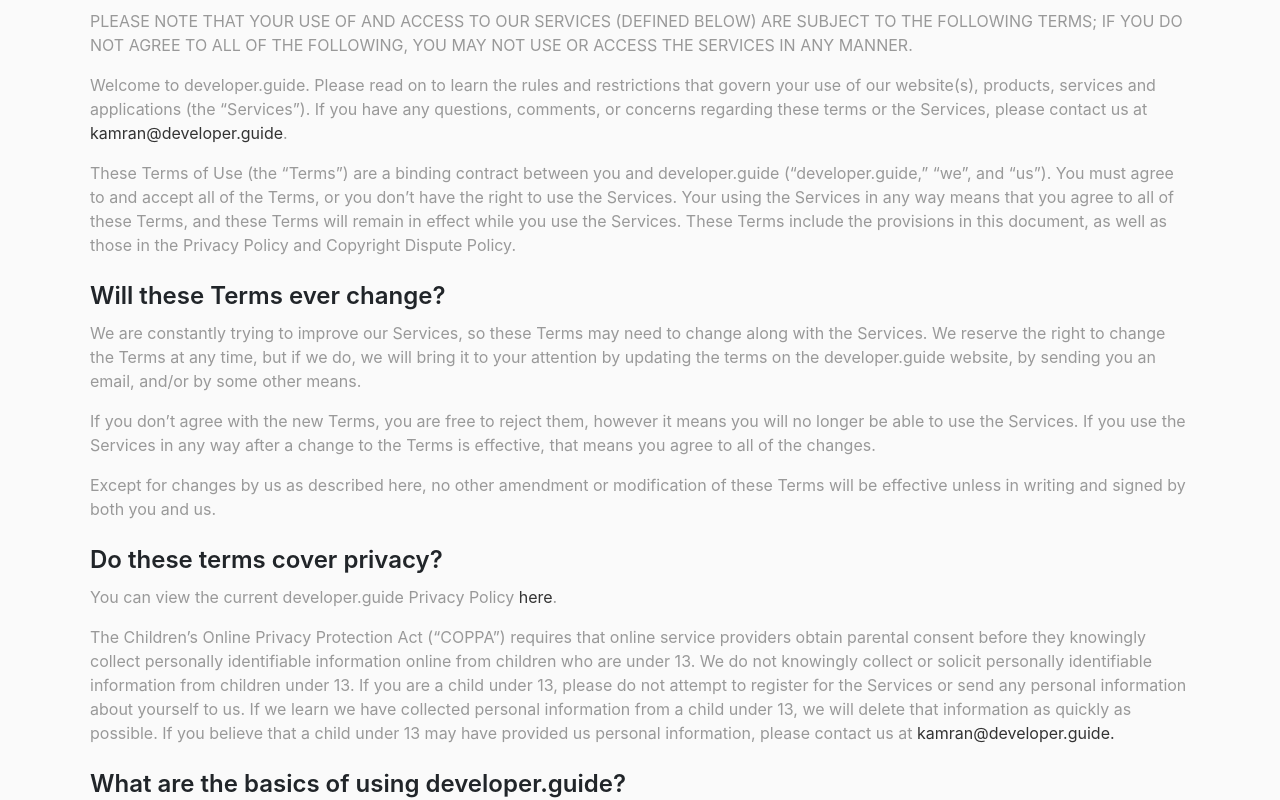
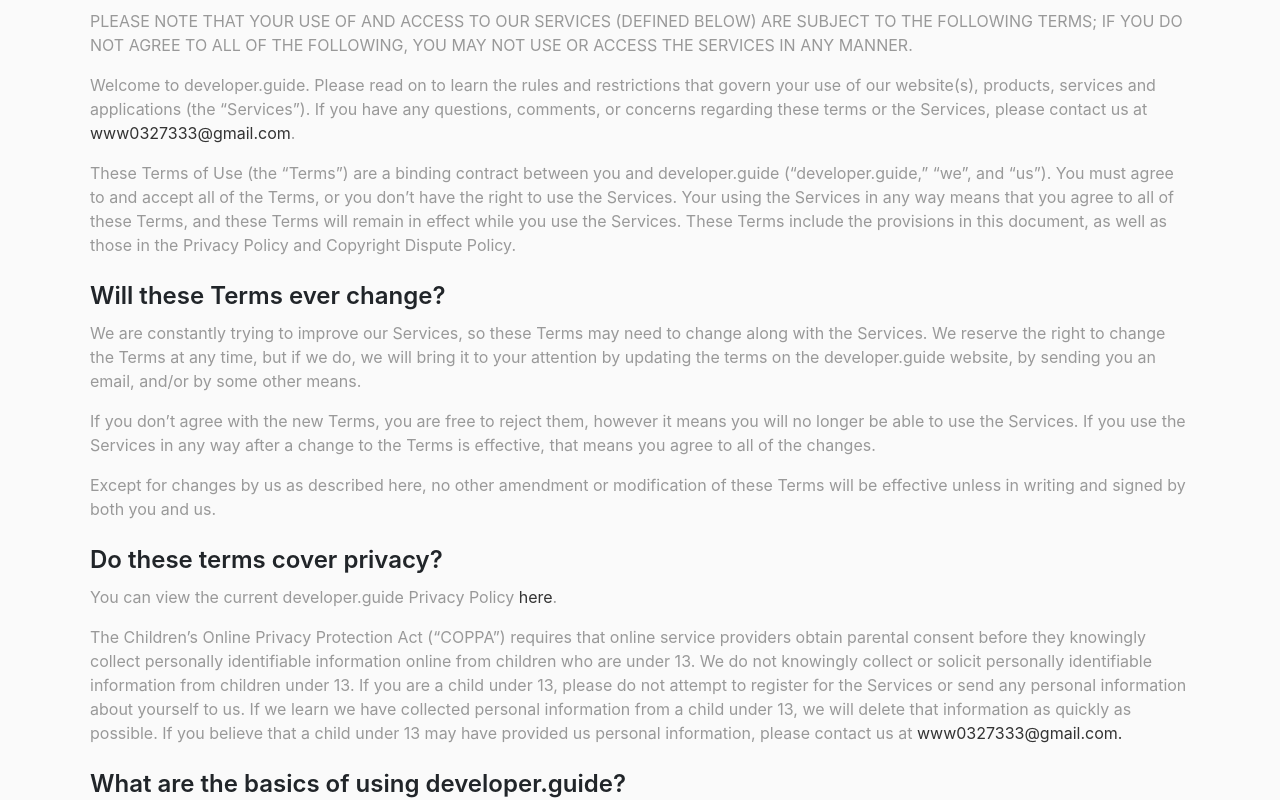
Before and after one commit to artyomDev/developer.guide, a Next.js app: page /terms in a window 1280 px wide. Shown: the part 220-1020 px from the top of the page. Built offline with nearby package versions, Linux system fonts and the light colour scheme; no server answers; a small style sheet from the web is missing.

Commit message:
terms update

```diff
--- a/pages/terms.js
+++ b/pages/terms.js
@@ -16,7 +16,7 @@
           <p className='text-uppercase'>Please note that your use of and access to our services (defined below) are subject to the following terms; if you do not agree to all of the following, you may not use or access the services in any manner.</p>
 
           <p>Welcome to developer.guide. Please read on to learn the rules and restrictions that govern your use of our website(s), products, services and applications (the “Services”). If you have any questions, comments, or concerns regarding these terms or the Services, please contact us at <a
-            href="mailto:kamran@developer.guide">kamran@developer.guide</a>.</p>
+            href="mailto:www0327333@gmail.com">www0327333@gmail.com</a>.</p>
           <p>These Terms of Use (the “Terms”) are a binding contract between you and developer.guide (“developer.guide,” “we”, and “us”). You must agree to and accept all of the Terms, or you don’t have the right to use the Services. Your using the Services in any way means that you agree to all of these Terms, and these Terms will remain in
             effect while you use the Services. These Terms include the provisions in this document, as well as those in the Privacy Policy and Copyright Dispute Policy.</p>
 
@@ -30,7 +30,7 @@
           <p>The Children’s Online Privacy Protection Act (“COPPA”) requires that online service providers obtain parental consent before they knowingly collect personally identifiable information online from children who are under 13. We do not knowingly collect or solicit personally identifiable information from children under 13. If
             you
             are a child under 13, please do not attempt to register for the Services or send any personal information about yourself to us. If we learn we have collected personal information from a child under 13, we will delete that information as quickly as possible. If you believe that a child under 13 may have provided us personal
-            information, please contact us at <a href="mailto:kamran@developer.guide">kamran@developer.guide.</a></p>
+            information, please contact us at <a href="mailto:www0327333@gmail.com">www0327333@gmail.com.</a></p>
 
           <h4>What are the basics of using developer.guide?</h4>
           <p>You may be required to sign up for an account, and select a password and username. You agree to provide us with accurate, complete, and up-to-date registration information about yourself. You may not select as your username a name that you don’t have the right to use, or another person’s name with the intent to impersonate
@@ -109,7 +109,7 @@
           <p>The developer.guide Services are currently free, but we reserve the right to charge for certain or all Services in the future. We will notify you before any Services you are then using begin carrying a fee, and if you wish to continue using such Services, you must pay all applicable fees for such Services.</p>
 
           <h4>What if I want to stop using developer.guide?</h4>
-          <p>You’re free to do that at any time, by contacting us at <a href="mailto:kamran@developer.guide">kamran@developer.guide</a>; please refer to our Privacy Policy, as well as the licenses above, to understand how we treat information you provide to us after you have stopped using our Services. developer.guide is also free to
+          <p>You’re free to do that at any time, by contacting us at <a href="mailto:www0327333@gmail.com">www0327333@gmail.com</a>; please refer to our Privacy Policy, as well as the licenses above, to understand how we treat information you provide to us after you have stopped using our Services. developer.guide is also free to
             terminate (or suspend access to) your use of the Services or your account, for any reason in our discretion, including your breach of these Terms. developer.guide has the sole right to decide whether you are in violation of any of the restrictions set forth in these Terms.</p>
           <p>Account termination may result in destruction of any Content associated with your account, so keep that in mind before you decide to terminate your account. We will try to provide advance notice to you prior to our terminating your account so that you are able to retrieve any important User Submissions you may have stored in
             your account (to the extent allowed by law and these Terms), but we may not do so if we determine it would be impractical, illegal, not in the interest of someone’s safety or security, or otherwise harmful to the rights or property of developer.guide.</p>
```
